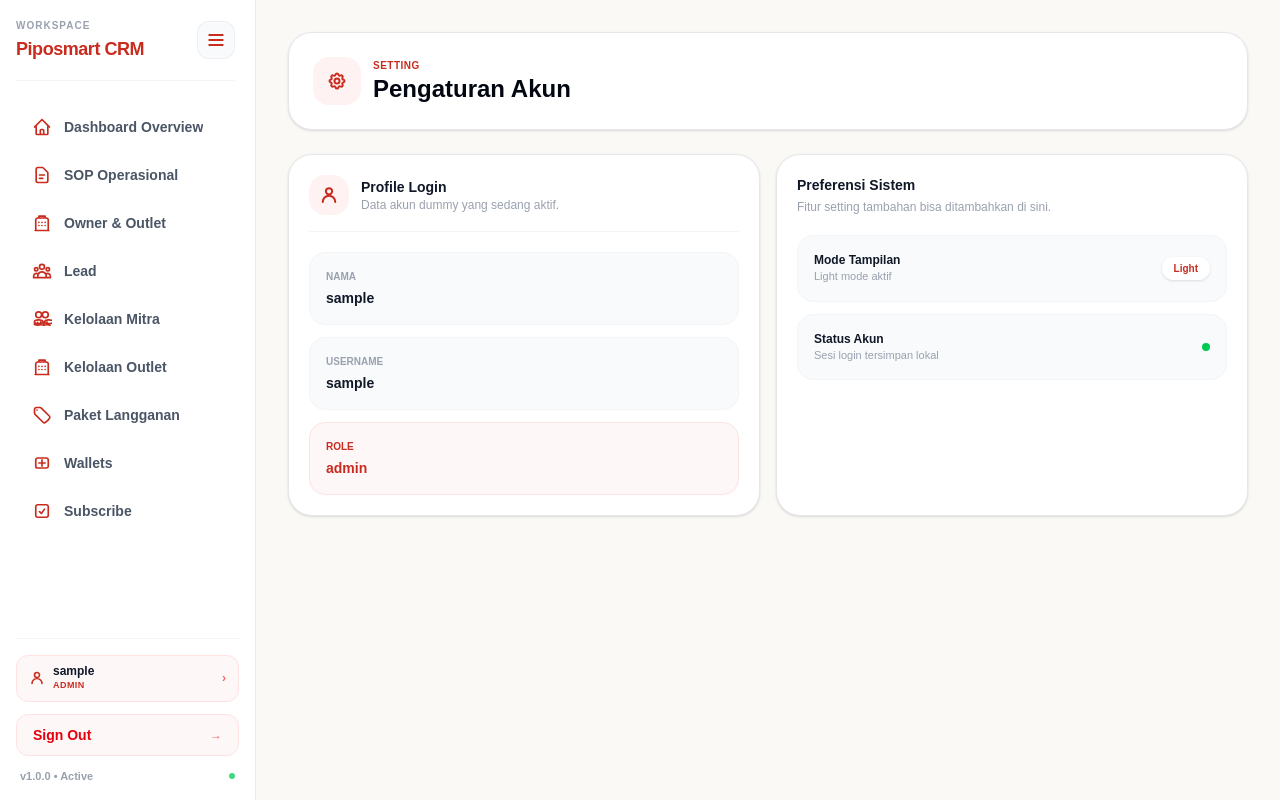
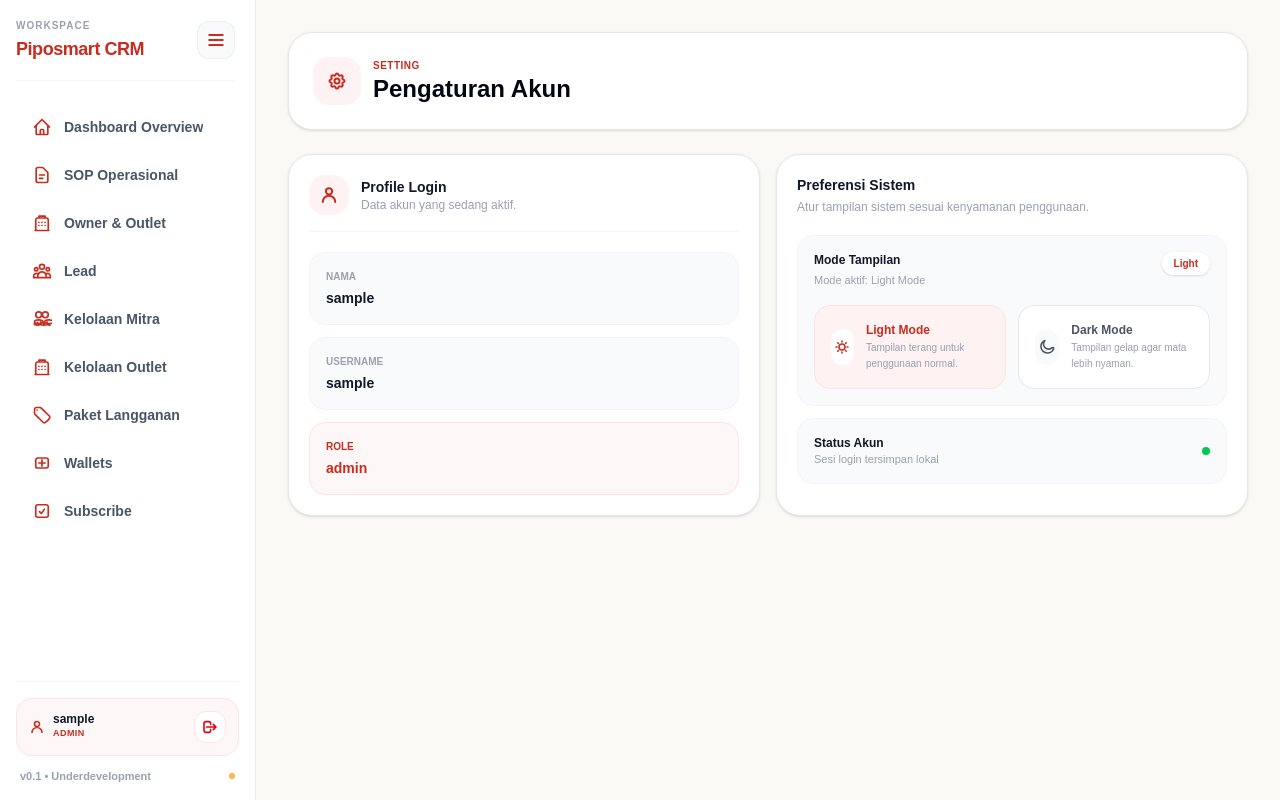
Before and after one commit to achul-cos/frontend_crm_piposmart, a Next.js app: page /menu/setting in a window 1280 px wide. Built offline with nearby package versions, Linux system fonts and the light colour scheme; sample sign-in values are in the browser's storage.

Commit message:
fix: update layout and setting theme mode

```diff
--- a/app/layout.tsx
+++ b/app/layout.tsx
@@ -21,7 +21,7 @@ const ProfileTagIcon = ({ className = "h-4 w-4" }: { className?: string }) => (
   </svg>
 );
 
-const SettingIcon = ({ className = "h-4 w-4" }: { className?: string }) => (
+const LogoutIcon = ({ className = "h-4 w-4" }: { className?: string }) => (
   <svg
     className={className}
     fill="none"
@@ -32,12 +32,7 @@ const SettingIcon = ({ className = "h-4 w-4" }: { className?: string }) => (
     <path
       strokeLinecap="round"
       strokeLinejoin="round"
-      d="M10.325 4.317c.426-1.756 2.924-1.756 3.35 0a1.724 1.724 0 002.573 1.066c1.543-.94 3.31.826 2.37 2.37a1.724 1.724 0 001.065 2.572c1.756.426 1.756 2.924 0 3.35a1.724 1.724 0 00-1.066 2.573c.94 1.543-.826 3.31-2.37 2.37a1.724 1.724 0 00-2.572 1.065c-.426 1.756-2.924 1.756-3.35 0a1.724 1.724 0 00-2.573-1.066c-1.543.94-3.31-.826-2.37-2.37a1.724 1.724 0 00-1.065-2.572c-1.756-.426-1.756-2.924 0-3.35a1.724 1.724 0 001.066-2.573c-.94-1.543.826-3.31 2.37-2.37.996.608 2.296.07 2.572-1.065z"
-    />
-    <path
-      strokeLinecap="round"
-      strokeLinejoin="round"
-      d="M15 12a3 3 0 11-6 0 3 3 0 016 0z"
+      d="M17 16l4-4m0 0l-4-4m4 4H7m6 4v1a3 3 0 01-3 3H6a3 3 0 01-3-3V7a3 3 0 013-3h4a3 3 0 013 3v1"
     />
   </svg>
 );
@@ -53,6 +48,7 @@ export default function RootLayout({
   const [isSidebarOpen, setIsSidebarOpen] = useState(true);
   const [loggedInUser, setLoggedInUser] = useState("User");
   const [loggedInRole, setLoggedInRole] = useState("Guest");
+  const [isDarkMode, setIsDarkMode] = useState(false);
 
   const isAuthPage = pathname.startsWith("/auth");
 
@@ -70,6 +66,32 @@ export default function RootLayout({
 
     if (userName) setLoggedInUser(userName);
     if (userRole) setLoggedInRole(userRole);
+
+    const applyTheme = () => {
+      const savedTheme = localStorage.getItem("piposmart_theme");
+      const shouldUseDark = savedTheme === "dark";
+
+      setIsDarkMode(shouldUseDark);
+
+      document.documentElement.classList.remove("light", "dark");
+      document.documentElement.classList.add(shouldUseDark ? "dark" : "light");
+      document.documentElement.style.colorScheme = shouldUseDark
+        ? "dark"
+        : "light";
+
+      document.body?.classList.remove("light", "dark");
+      document.body?.classList.add(shouldUseDark ? "dark" : "light");
+    };
+
+    applyTheme();
+
+    window.addEventListener("storage", applyTheme);
+    window.addEventListener("piposmart-theme-change", applyTheme);
+
+    return () => {
+      window.removeEventListener("storage", applyTheme);
+      window.removeEventListener("piposmart-theme-change", applyTheme);
+    };
   }, [isAuthPage, router]);
 
   const menuItems = [
@@ -272,7 +294,9 @@ export default function RootLayout({
 
   const handleLogout = () => {
     if (typeof window !== "undefined") {
-      const savedUserName = localStorage.getItem("piposmart_user_name") || "User";
+      const savedUserName =
+        localStorage.getItem("piposmart_user_name") || "User";
+
       sessionStorage.removeItem(`piposmart_sop_seen_${savedUserName}`);
 
       localStorage.removeItem("piposmart_is_logged_in");
@@ -290,8 +314,18 @@ export default function RootLayout({
 
   if (isAuthPage) {
     return (
-      <html lang="id">
-        <body className="bg-[#FAF9F6] text-[#2C2C2E] antialiased font-sans">
+      <html
+        lang="id"
+        className={isDarkMode ? "dark" : "light"}
+        suppressHydrationWarning
+      >
+        <body
+          className={`antialiased font-sans transition-colors duration-300 ${
+            isDarkMode
+              ? "bg-[#0F172A] text-gray-100"
+              : "bg-[#FAF9F6] text-[#2C2C2E]"
+          }`}
+        >
           {children}
         </body>
       </html>
@@ -299,21 +333,42 @@ export default function RootLayout({
   }
 
   return (
-    <html lang="id">
-      <body className="bg-[#FAF9F6] text-[#2C2C2E] antialiased font-sans">
+    <html
+      lang="id"
+      className={isDarkMode ? "dark" : "light"}
+      suppressHydrationWarning
+    >
+      <body
+        className={`antialiased font-sans transition-colors duration-300 ${
+          isDarkMode
+            ? "bg-[#0F172A] text-gray-100"
+            : "bg-[#FAF9F6] text-[#2C2C2E]"
+        }`}
+      >
         <div className="flex min-h-screen">
           <aside
-            className={`fixed z-30 flex h-full flex-col justify-between border-r border-gray-200/80 bg-white p-4 transition-all duration-300 ${
-              isSidebarOpen ? "w-64" : "w-20"
+            className={`fixed z-30 flex h-full flex-col justify-between border-r p-4 transition-all duration-300 ${
+              isDarkMode
+                ? "border-slate-800 bg-slate-950"
+                : "border-gray-200/80 bg-white"
+            } ${isSidebarOpen ? "w-64" : "w-20"}`}
+          >
+            <div className="scrollbar-none max-h-[80vh] space-y-6 overflow-y-auto pr-1">
+              <div
+                className={`flex min-h-[65px] items-center justify-between border-b pb-4 ${
+                  isDarkMode ? "border-slate-800" : "border-gray-100"
                 }`}
               >
-            <div className="scrollbar-none max-h-[80vh] space-y-6 overflow-y-auto pr-1">
-              <div className="flex min-h-[65px] items-center justify-between border-b border-gray-100 pb-4">
                 {isSidebarOpen && (
                   <div className="transition-all duration-200">
-                    <span className="block text-[10px] font-bold uppercase tracking-widest text-gray-400">
+                    <span
+                      className={`block text-[10px] font-bold uppercase tracking-widest ${
+                        isDarkMode ? "text-slate-500" : "text-gray-400"
+                      }`}
+                    >
                       WORKSPACE
                     </span>
+
                     <h2 className="mt-0.5 text-lg font-black tracking-tight text-[#C92C1E]">
                       Piposmart CRM
                     </h2>
@@ -322,9 +377,11 @@ export default function RootLayout({
 
                 <button
                   onClick={() => setIsSidebarOpen(!isSidebarOpen)}
-                  className={`flex items-center justify-center rounded-xl border border-gray-200/60 bg-gray-50 p-2 text-[#C92C1E] transition-all duration-200 hover:border-red-200 hover:bg-red-50 ${
-                    !isSidebarOpen ? "w-full text-center" : ""
-                  }`}
+                  className={`flex items-center justify-center rounded-xl border p-2 text-[#C92C1E] transition-all duration-200 hover:border-red-200 hover:bg-red-50 ${
+                    isDarkMode
+                      ? "border-slate-800 bg-slate-900"
+                      : "border-gray-200/60 bg-gray-50"
+                  } ${!isSidebarOpen ? "w-full text-center" : ""}`}
                   title={isSidebarOpen ? "Tutup Menu" : "Buka Menu"}
                 >
                   <svg
@@ -356,6 +413,8 @@ export default function RootLayout({
                       className={`flex items-center gap-3 rounded-xl px-4 py-3 transition-all duration-200 ${
                         isActive
                           ? "bg-[#C92C1E] text-white shadow-sm"
+                          : isDarkMode
+                            ? "text-slate-300 hover:bg-red-950/30 hover:text-red-300"
                             : "text-gray-600 hover:bg-red-50 hover:text-[#C92C1E]"
                       } ${!isSidebarOpen ? "justify-center px-0" : ""}`}
                     >
@@ -376,73 +435,96 @@ export default function RootLayout({
               </nav>
             </div>
 
-            <div className="space-y-3 border-t border-gray-100 pt-4">
+            <div
+              className={`space-y-3 border-t pt-4 ${
+                isDarkMode ? "border-slate-800" : "border-gray-100"
+              }`}
+            >
+              <div
+                className={`rounded-2xl border p-3 transition-all duration-200 ${
+                  isDarkMode
+                    ? "border-slate-800 bg-slate-900/80"
+                    : "border-red-100 bg-red-50/60"
+                } ${!isSidebarOpen ? "p-2" : ""}`}
+                title={`${loggedInUser} • ${loggedInRole} • Klik profile untuk setting`}
+              >
+                <div className="flex items-center gap-2">
                   <Link
                     href="/menu/setting"
-                className={`flex items-center gap-2 rounded-xl border border-red-100 bg-red-50/60 text-[#C92C1E] transition-all duration-200 hover:bg-red-50 hover:border-red-200 ${
-                  isSidebarOpen ? "px-3 py-2" : "justify-center px-0 py-2.5"
+                    className={`flex min-w-0 flex-1 items-center gap-2 rounded-xl transition ${
+                      !isSidebarOpen ? "justify-center" : ""
                     }`}
-                title={`${loggedInUser} • ${loggedInRole} • Setting`}
                   >
-                <ProfileTagIcon className="h-4 w-4 shrink-0" />
+                    <ProfileTagIcon
+                      className={`h-4 w-4 shrink-0 ${
+                        isDarkMode ? "text-red-300" : "text-[#C92C1E]"
+                      }`}
+                    />
+
                     {isSidebarOpen && (
-                  <>
                       <div className="min-w-0 flex-1">
-                      <p className="truncate text-xs font-black leading-tight text-gray-900">
+                        <p
+                          className={`truncate text-xs font-black leading-tight ${
+                            isDarkMode ? "text-white" : "text-gray-900"
+                          }`}
+                        >
                           {loggedInUser}
                         </p>
+
                         <p className="truncate text-[9px] font-black uppercase tracking-wider text-[#C92C1E]">
                           {loggedInRole}
                         </p>
                       </div>
-                    <span className="text-xs font-black text-red-400">›</span>
-                  </>
                     )}
                   </Link>
 
+                  {isSidebarOpen && (
                     <button
+                      type="button"
                       onClick={handleLogout}
-                className={`flex w-full items-center justify-between rounded-xl border border-red-100 bg-red-50/60 py-2.5 text-sm font-bold text-red-600 transition-all duration-200 hover:bg-red-50 ${
-                  isSidebarOpen ? "px-4" : "justify-center px-0"
+                      className={`flex h-8 w-8 shrink-0 items-center justify-center rounded-xl border transition ${
+                        isDarkMode
+                          ? "border-red-900/50 bg-red-950/40 text-red-300 hover:bg-red-950"
+                          : "border-red-100 bg-white text-red-600 hover:bg-red-50"
                       }`}
+                      title="Keluar"
                     >
-                {isSidebarOpen ? (
-                  <>
-                    <span className="text-sm font-semibold">Sign Out</span>
-                    <span className="text-xs opacity-60">→</span>
-                  </>
-                ) : (
-                  <svg
-                    className="h-5 w-5 text-red-500"
-                    fill="none"
-                    viewBox="0 0 24 24"
-                    stroke="currentColor"
-                    strokeWidth={2}
+                      <LogoutIcon className="h-4 w-4" />
+                    </button>
+                  )}
+                </div>
+
+                {!isSidebarOpen && (
+                  <button
+                    type="button"
+                    onClick={handleLogout}
+                    className={`mt-2 flex h-9 w-full items-center justify-center rounded-xl border transition ${
+                      isDarkMode
+                        ? "border-red-900/50 bg-red-950/40 text-red-300"
+                        : "border-red-100 bg-white text-red-600"
+                    }`}
+                    title="Keluar"
                   >
-                    <path
-                      strokeLinecap="round"
-                      strokeLinejoin="round"
-                      d="M17 16l4-4m0 0l-4-4m4 4H7m6 4v1a3 3 0 01-3 3H6a3 3 0 01-3-3V7a3 3 0 013-3h4a3 3 0 013 3v1"
-                    />
-                  </svg>
+                    <LogoutIcon className="h-4 w-4" />
+                  </button>
                 )}
-              </button>
+              </div>
 
               <div
-                className={`flex items-center px-1 text-[11px] font-semibold text-gray-400 ${
+                className={`flex items-center px-1 text-[11px] font-semibold ${
                   isSidebarOpen ? "justify-between" : "justify-center"
-                }`}
+                } ${isDarkMode ? "text-slate-500" : "text-gray-400"}`}
               >
-                {isSidebarOpen && <span>v1.0.0 • Active</span>}
-                <span className="h-1.5 w-1.5 shrink-0 animate-pulse rounded-full bg-green-500" />
+                {isSidebarOpen && <span>v0.1 • Underdevelopment</span>}
+                <span className="h-1.5 w-1.5 shrink-0 animate-pulse rounded-full bg-amber-500" />
               </div>
             </div>
           </aside>
 
           <main
-            className={`min-h-screen flex-1 bg-[#FAF9F6] p-8 transition-all duration-300 ${
-              isSidebarOpen ? "ml-64" : "ml-20"
-            }`}
+            className={`min-h-screen flex-1 p-8 transition-all duration-300 ${
+              isDarkMode ? "bg-[#0F172A]" : "bg-[#FAF9F6]"
+            } ${isSidebarOpen ? "ml-64" : "ml-20"}`}
           >
             <div className="w-full max-w-full">{children}</div>
           </main>
--- a/app/menu/setting/page.tsx
+++ b/app/menu/setting/page.tsx
@@ -1,6 +1,8 @@
 "use client";
 
 import { useEffect, useState } from "react";
+
+type ThemeMode = "light" | "dark";
 
 const SettingIcon = ({ className = "h-5 w-5" }: { className?: string }) => (
   <svg
@@ -15,7 +17,11 @@ const SettingIcon = ({ className = "h-5 w-5" }: { className?: string }) => (
       strokeLinejoin="round"
       d="M10.325 4.317c.426-1.756 2.924-1.756 3.35 0a1.724 1.724 0 002.573 1.066c1.543-.94 3.31.826 2.37 2.37a1.724 1.724 0 001.065 2.572c1.756.426 1.756 2.924 0 3.35a1.724 1.724 0 00-1.066 2.573c.94 1.543-.826 3.31-2.37 2.37a1.724 1.724 0 00-2.572 1.065c-.426 1.756-2.924 1.756-3.35 0a1.724 1.724 0 00-2.573-1.066c-1.543.94-3.31-.826-2.37-2.37a1.724 1.724 0 00-1.065-2.572c-1.756-.426-1.756-2.924 0-3.35a1.724 1.724 0 001.066-2.573c-.94-1.543.826-3.31 2.37-2.37.996.608 2.296.07 2.572-1.065z"
     />
-    <path strokeLinecap="round" strokeLinejoin="round" d="M15 12a3 3 0 11-6 0 3 3 0 016 0z" />
+    <path
+      strokeLinecap="round"
+      strokeLinejoin="round"
+      d="M15 12a3 3 0 11-6 0 3 3 0 016 0z"
+    />
   </svg>
 );
 
@@ -35,15 +41,99 @@ const UserIcon = ({ className = "h-5 w-5" }: { className?: string }) => (
   </svg>
 );
 
+const SunIcon = ({ className = "h-5 w-5" }: { className?: string }) => (
+  <svg
+    className={className}
+    fill="none"
+    viewBox="0 0 24 24"
+    stroke="currentColor"
+    strokeWidth={2.4}
+  >
+    <path
+      strokeLinecap="round"
+      strokeLinejoin="round"
+      d="M12 3v1.5m0 15V21m9-9h-1.5M4.5 12H3m15.364-6.364l-1.061 1.061M6.697 17.303l-1.061 1.061m12.728 0l-1.061-1.061M6.697 6.697L5.636 5.636M16.5 12a4.5 4.5 0 11-9 0 4.5 4.5 0 019 0z"
+    />
+  </svg>
+);
+
+const MoonIcon = ({ className = "h-5 w-5" }: { className?: string }) => (
+  <svg
+    className={className}
+    fill="none"
+    viewBox="0 0 24 24"
+    stroke="currentColor"
+    strokeWidth={2.4}
+  >
+    <path
+      strokeLinecap="round"
+      strokeLinejoin="round"
+      d="M21.752 15.002A9.718 9.718 0 0112.5 21C7.253 21 3 16.747 3 11.5A9.718 9.718 0 018.998 2.248 7.5 7.5 0 0019.752 13.002a7.47 7.47 0 002 .0z"
+    />
+  </svg>
+);
+
+const themeOptions: {
+  value: ThemeMode;
+  title: string;
+  description: string;
+  icon: typeof SunIcon;
+}[] = [
+  {
+    value: "light",
+    title: "Light Mode",
+    description: "Tampilan terang untuk penggunaan normal.",
+    icon: SunIcon,
+  },
+  {
+    value: "dark",
+    title: "Dark Mode",
+    description: "Tampilan gelap agar mata lebih nyaman.",
+    icon: MoonIcon,
+  },
+];
+
+const syncThemeToDocument = (nextTheme: ThemeMode) => {
+  localStorage.setItem("piposmart_theme", nextTheme);
+
+  document.documentElement.classList.remove("light", "dark");
+  document.documentElement.classList.add(nextTheme);
+  document.documentElement.style.colorScheme = nextTheme;
+
+  document.body.classList.remove("light", "dark");
+  document.body.classList.add(nextTheme);
+
+  window.dispatchEvent(
+    new CustomEvent("piposmart-theme-change", {
+      detail: {
+        theme: nextTheme,
+        isDark: nextTheme === "dark",
+      },
+    }),
+  );
+};
+
 export default function SettingPage() {
   const [userName, setUserName] = useState("User");
   const [userRole, setUserRole] = useState("Sales");
   const [username, setUsername] = useState("-");
+  const [theme, setTheme] = useState<ThemeMode>("light");
+
+  const applyTheme = (nextTheme: ThemeMode) => {
+    setTheme(nextTheme);
+    syncThemeToDocument(nextTheme);
+  };
 
   useEffect(() => {
     setUserName(localStorage.getItem("piposmart_user_name") || "User");
     setUserRole(localStorage.getItem("piposmart_user_role") || "Sales");
     setUsername(localStorage.getItem("piposmart_user_username") || "-");
+
+    const savedTheme = localStorage.getItem("piposmart_theme");
+    const nextTheme: ThemeMode = savedTheme === "dark" ? "dark" : "light";
+
+    setTheme(nextTheme);
+    syncThemeToDocument(nextTheme);
   }, []);
 
   return (
@@ -73,25 +163,37 @@ export default function SettingPage() {
             <div>
               <p className="text-sm font-black text-gray-900">Profile Login</p>
               <p className="text-xs font-medium text-gray-400">
-                Data akun dummy yang sedang aktif.
+                Data akun yang sedang aktif.
               </p>
             </div>
           </div>
 
           <div className="mt-5 space-y-3">
             <div className="rounded-2xl border border-gray-100 bg-gray-50 p-4">
-              <p className="text-[10px] font-black uppercase text-gray-400">Nama</p>
-              <p className="mt-1 text-sm font-black text-gray-900">{userName}</p>
+              <p className="text-[10px] font-black uppercase text-gray-400">
+                Nama
+              </p>
+              <p className="mt-1 text-sm font-black text-gray-900">
+                {userName}
+              </p>
             </div>
 
             <div className="rounded-2xl border border-gray-100 bg-gray-50 p-4">
-              <p className="text-[10px] font-black uppercase text-gray-400">Username</p>
-              <p className="mt-1 text-sm font-black text-gray-900">{username}</p>
+              <p className="text-[10px] font-black uppercase text-gray-400">
+                Username
+              </p>
+              <p className="mt-1 text-sm font-black text-gray-900">
+                {username}
+              </p>
             </div>
 
             <div className="rounded-2xl border border-red-100 bg-red-50/60 p-4">
-              <p className="text-[10px] font-black uppercase text-[#C92C1E]">Role</p>
-              <p className="mt-1 text-sm font-black text-[#C92C1E]">{userRole}</p>
+              <p className="text-[10px] font-black uppercase text-[#C92C1E]">
+                Role
+              </p>
+              <p className="mt-1 text-sm font-black text-[#C92C1E]">
+                {userRole}
+              </p>
             </div>
           </div>
         </div>
@@ -99,24 +201,71 @@ export default function SettingPage() {
         <div className="rounded-3xl border border-gray-200 bg-white p-5 shadow-sm">
           <p className="text-sm font-black text-gray-900">Preferensi Sistem</p>
           <p className="mt-1 text-xs font-medium text-gray-400">
-            Fitur setting tambahan bisa ditambahkan di sini.
+            Atur tampilan sistem sesuai kenyamanan penggunaan.
           </p>
 
           <div className="mt-5 space-y-3">
-            <div className="flex items-center justify-between rounded-2xl border border-gray-100 bg-gray-50 p-4">
-              <div>
-                <p className="text-xs font-black text-gray-900">Mode Tampilan</p>
-                <p className="text-[11px] font-medium text-gray-400">Light mode aktif</p>
+            <div className="rounded-2xl border border-gray-100 bg-gray-50 p-4">
+              <div className="flex items-start justify-between gap-3">
+                <div>
+                  <p className="text-xs font-black text-gray-900">
+                    Mode Tampilan
+                  </p>
+                  <p className="mt-1 text-[11px] font-medium text-gray-400">
+                    Mode aktif:{" "}
+                    {theme === "dark" ? "Dark Mode" : "Light Mode"}
+                  </p>
+                </div>
+
+                <span className="rounded-full bg-white px-3 py-1 text-[10px] font-black text-[#C92C1E] shadow-sm">
+                  {theme === "dark" ? "Dark" : "Light"}
+                </span>
               </div>
-              <span className="rounded-full bg-white px-3 py-1 text-[10px] font-black text-[#C92C1E] shadow-sm">
-                Light
-              </span>
+
+              <div className="mt-4 grid grid-cols-1 gap-3 sm:grid-cols-2">
+                {themeOptions.map((option) => {
+                  const isActive = theme === option.value;
+                  const Icon = option.icon;
+
+                  return (
+                    <button
+                      key={option.value}
+                      type="button"
+                      onClick={() => applyTheme(option.value)}
+                      className={`rounded-2xl border p-4 text-left transition ${
+                        isActive
+                          ? "border-red-100 bg-red-50 text-[#C92C1E]"
+                          : "border-gray-200 bg-white text-gray-600 hover:border-red-100 hover:bg-red-50/40"
+                      }`}
+                    >
+                      <div className="flex items-center gap-3">
+                        <div
+                          className={`flex h-9 w-9 items-center justify-center rounded-xl ${
+                            isActive ? "bg-white" : "bg-gray-50"
+                          }`}
+                        >
+                          <Icon className="h-4 w-4" />
+                        </div>
+
+                        <div>
+                          <p className="text-xs font-black">{option.title}</p>
+                          <p className="mt-0.5 text-[10px] font-medium leading-4 text-gray-400">
+                            {option.description}
+                          </p>
+                        </div>
+                      </div>
+                    </button>
+                  );
+                })}
+              </div>
             </div>
 
             <div className="flex items-center justify-between rounded-2xl border border-gray-100 bg-gray-50 p-4">
               <div>
                 <p className="text-xs font-black text-gray-900">Status Akun</p>
-                <p className="text-[11px] font-medium text-gray-400">Sesi login tersimpan lokal</p>
+                <p className="text-[11px] font-medium text-gray-400">
+                  Sesi login tersimpan lokal
+                </p>
               </div>
               <span className="h-2 w-2 rounded-full bg-green-500" />
             </div>
```
Lines whose indentation alone changed are shown as unchanged.
